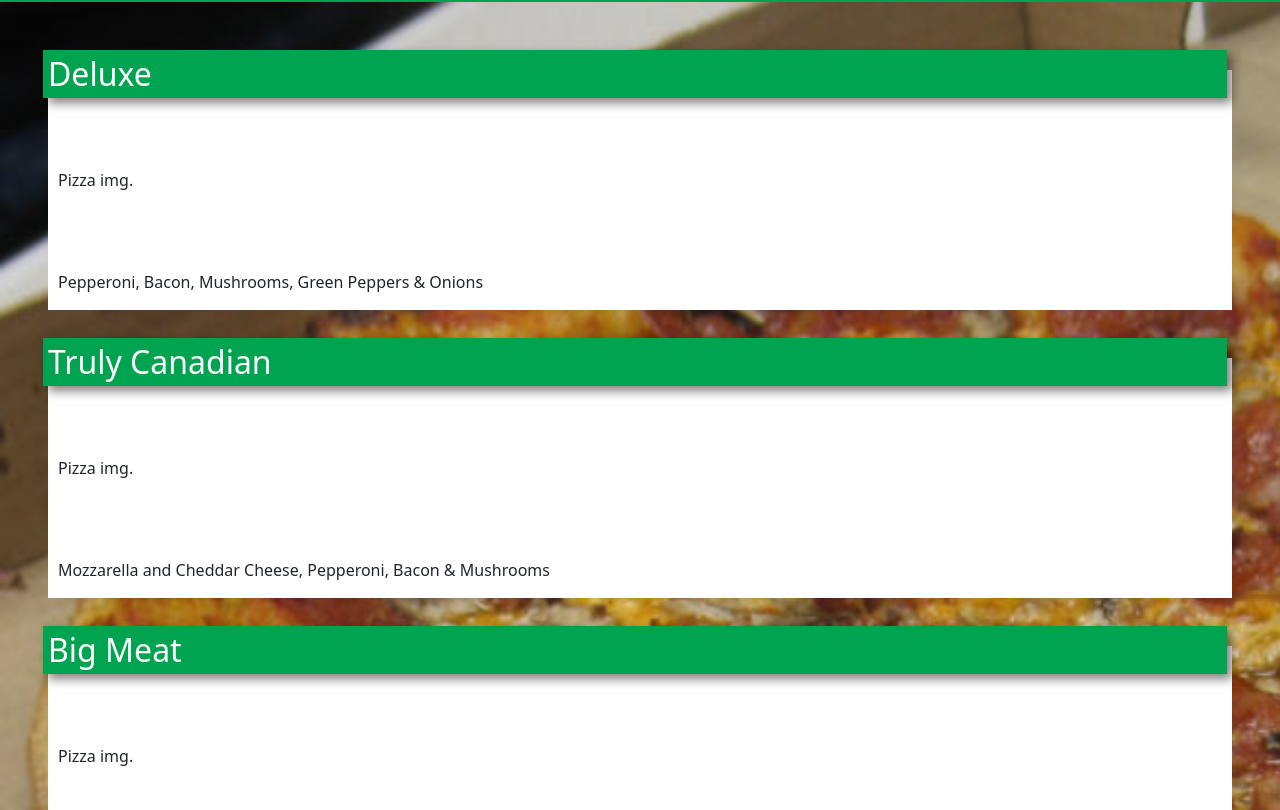
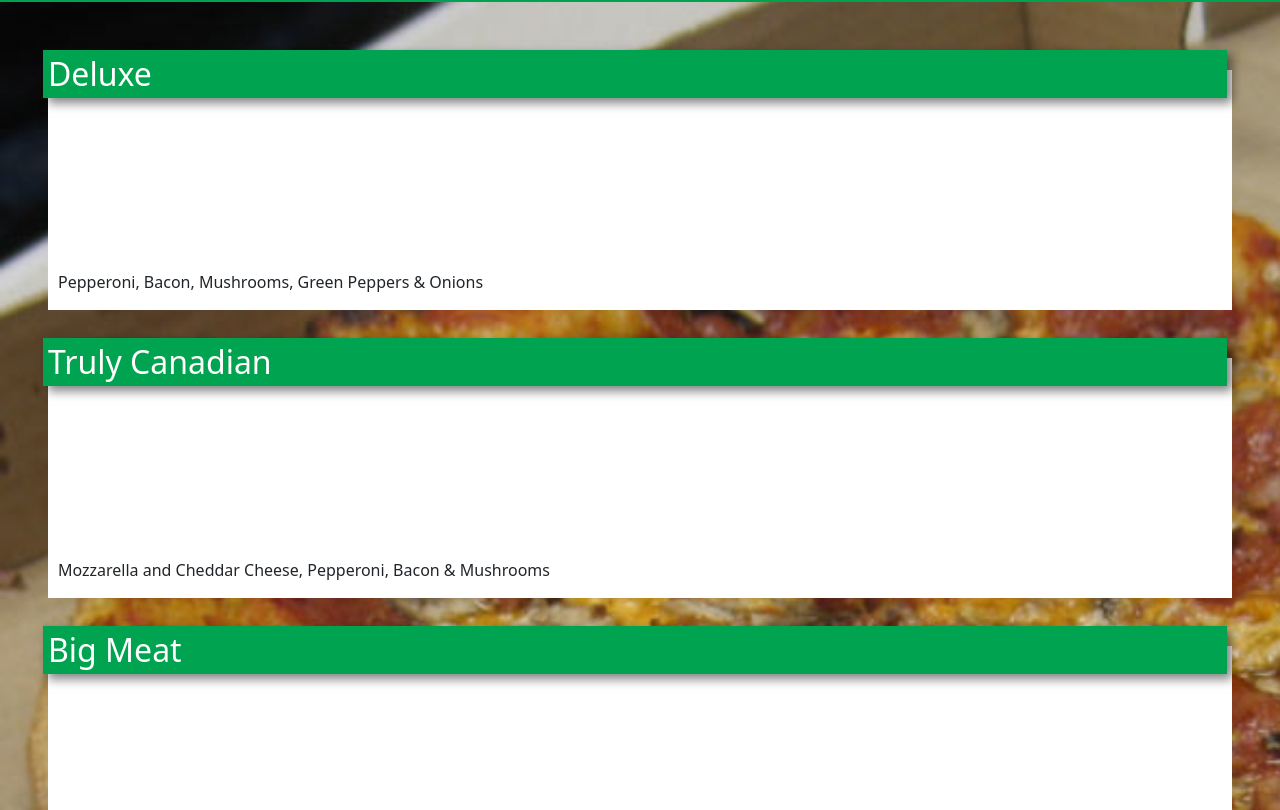
Before and after one commit to RadriaansNES/app, a React (Create React App) app: page /ClassicPizzas in a window 1280 px wide. Shown: the part 251-1061 px from the top of the page. Built offline with nearby package versions, Linux system fonts and the light colour scheme.

Commit message:
added variable pricing to styles

```diff
--- a/src/components/Pages/Menu/Classics.jsx
+++ b/src/components/Pages/Menu/Classics.jsx
@@ -1,49 +1,72 @@
-import React from 'react';
+import React, { useState } from 'react';
+import { connect } from 'react-redux';
 import Layout from '../../LayoutComp/Layout';
+import { addToCart } from '../../../redux/actions';
+import { addItemToCart } from '../../Cart/cartUtils'; // Import the utility function
 
-function Classics() {
+function Classics({ addToCart }) {
+    const [alertMessage, setAlertMessage] = useState('');
+
+    const handleAddToCart = (item) => {
+        addItemToCart(addToCart, setAlertMessage, item); // Pass the item directly to the utility function
+    };
+
+    const pizzaOptions = [
+        {
+            id: 0,
+            name: 'Deluxe',
+            cdescrip: 'Pepperoni, Bacon, Mushrooms, Green Peppers & Onions',
+            price: 12.99,
+        },
+        {
+            id: 1,
+            name: 'Truly Canadian',
+            cdescrip: 'Mozzarella and Cheddar Cheese, Pepperoni, Bacon & Mushrooms',
+            price: 11.99,
+        },
+        {
+            id: 2,
+            name: 'Big Meat',
+            cdescrip: 'Pepperoni, Bacon, Sausage, Ham & Ground Beef',
+            price: 13.99,
+        },
+        {
+            id: 3,
+            name: 'Vegetarian',
+            cdescrip: 'Mushrooms, Green Peppers, Onions, Tomatoes & Green Olives',
+            price: 10.99,
+        },
+        {
+            id: 4,
+            name: 'Hawaiian',
+            cdescrip: 'Ham, Pineapple & Extra Cheese',
+            price: 11.99,
+        },
+        {
+            id: 5,
+            name: 'Chicken Bacon Ranch',
+            cdescrip: 'Ranch Base, Cheeseblend, Grilled Chicken Strips, Bacon & Parm to Finish',
+            price: 14.99,
+        },
+    ];
+
     return (
-        <Layout>
+        <Layout alertMessage={alertMessage} setAlertMessage={setAlertMessage}>
             <div className='menu'>
                 <div className='header' id='ClassicsZa'>
                     <h1>CLASSIC PIZZAS</h1>
                 </div>
                 <div className='PizzaTypes'>
-                    <div>
-                        <h2>Deluxe</h2>
-                        <p>Pizza img. </p>
-                        <p>Pepperoni, Bacon, Mushrooms, Green Peppers & Onions</p>
-                    </div>
-                    <div>
-                        <h2>Truly Canadian</h2>
-                        <p>Pizza img.</p>
-                        <p>Mozzarella and Cheddar Cheese, Pepperoni, Bacon & Mushrooms</p>
-                    </div>
-                    <div>
-                        <h2>Big Meat</h2>
-                        <p>Pizza img.</p>
-                        <p>Pepperoni, Bacon, Sausage, Ham & Ground Beef</p>
-                    </div>
-                    <div>
-                        <h2>Vegetarian</h2>
-                        <p>Pizza img.</p>
-                        <p>Mushrooms, Green Peppers, Onions, Tomatoes & Green Olives</p>
-                    </div>
-                    <div>
-                        <h2>Hawaiian</h2>
-                        <p>Pizza img.</p>
-                        <p>Ham, Pineapple & Extra Cheese</p>
-                    </div>
-                    <div>
-                        <h2>Chicken Bacon Ranch</h2>
-                        <p>Pizza img.</p>
-                        <p>Ranch Base, Cheeseblend, Grilled Chicken Strips, Bacon & Parm to Finish</p>
-                    </div>
-
+                    {pizzaOptions.map((pizza) => (
+                        <div key={pizza.id}>
+                            <h2>{pizza.name}</h2>
+                            <p>{pizza.cdescrip}</p>
+                        </div>
+                    ))}
                 </div>
             </div>
         </Layout>
     );
 }
 
-export default Classics;
+export default connect(null, { addToCart })(Classics);
```
